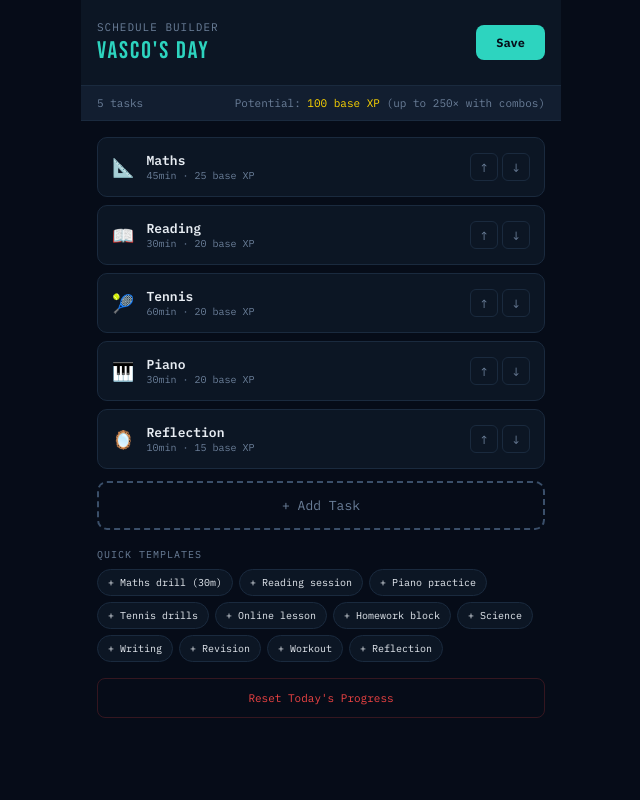
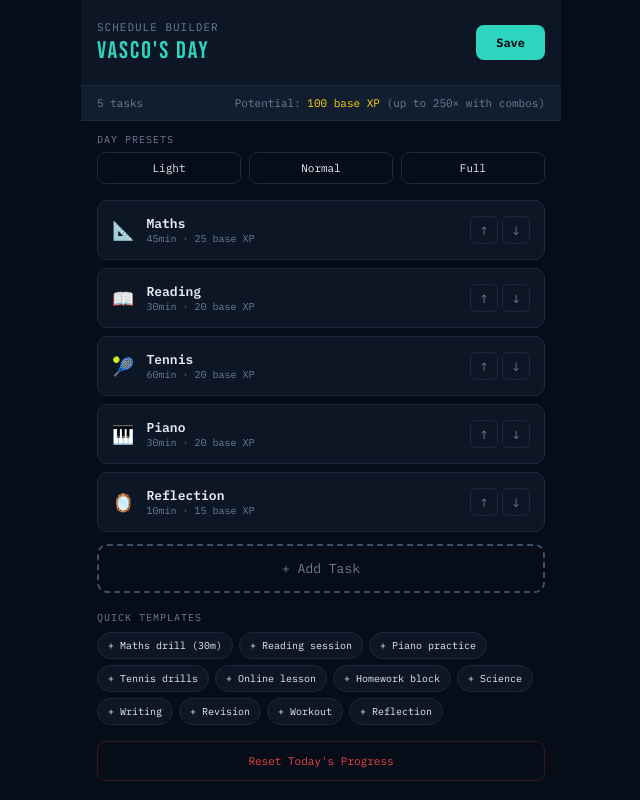
Before and after one commit to saraspalian-cpu/coach-maya, a React (Vite) app: page /schedule in a window 1280 px wide. Shown: the whole page, without its empty margins (319-959 px from the left). Built offline with nearby package versions, Linux system fonts and the light colour scheme.

Commit message:
v10.6: schedule presets + universal voice FAB
- 3 day presets in schedule builder: light/normal/full (overwrites tasks with curated templates)
- Floating mic FAB on every page (except onboarding/lesson) — tap to talk to Maya from anywhere

```diff
--- a/src/App.jsx
+++ b/src/App.jsx
@@ -5,6 +5,7 @@ import CommandBar from './features/maya/components/CommandBar'
 import AchievementModal from './features/maya/components/AchievementModal'
 import LiveLessonBanner from './features/maya/components/LiveLessonBanner'
 import BottomNav from './features/maya/components/BottomNav'
+import VoiceFab from './features/maya/components/VoiceFab'
 import ErrorBoundary from './features/maya/components/ErrorBoundary'
 import { loadProfile } from './features/maya/lib/profile'
 
@@ -90,6 +91,7 @@ function GatedRoutes() {
       <AchievementModal />
       <LiveLessonBanner />
       {!needsOnboarding && <BottomNav />}
+      {!needsOnboarding && <VoiceFab />}
     </>
   )
 }
--- a/src/features/maya/MayaSchedule.jsx
+++ b/src/features/maya/MayaSchedule.jsx
@@ -32,6 +32,32 @@ const TASK_TYPES = [
   { value: 'chores', label: 'Chores', icon: '🧹' },
   { value: 'reflection', label: 'Reflection', icon: '🪞' },
 ]
+
+// Whole-day presets — overwrite the schedule with a tested template
+const DAY_PRESETS = {
+  light: [
+    { name: 'Reading', type: 'reading', duration: 30 },
+    { name: 'Maths drill', type: 'maths', duration: 30 },
+    { name: 'Reflection', type: 'reflection', duration: 10 },
+  ],
+  normal: [
+    { name: 'Maths', type: 'maths', duration: 45 },
+    { name: 'Reading', type: 'reading', duration: 30 },
+    { name: 'Tennis', type: 'tennis', duration: 60 },
+    { name: 'Piano', type: 'piano', duration: 30 },
+    { name: 'Reflection', type: 'reflection', duration: 10 },
+  ],
+  full: [
+    { name: 'Morning ritual', type: 'reflection', duration: 10 },
+    { name: 'Maths', type: 'maths', duration: 45 },
+    { name: 'Reading', type: 'reading', duration: 30 },
+    { name: 'Online lesson', type: 'homework', duration: 45 },
+    { name: 'Tennis', type: 'tennis', duration: 60 },
+    { name: 'Piano', type: 'piano', duration: 30 },
+    { name: 'Homework', type: 'homework', duration: 30 },
+    { name: 'Evening reflection', type: 'reflection', duration: 10 },
+  ],
+}
 
 // One-tap templates for common task patterns
 const TEMPLATES = [
@@ -145,6 +171,34 @@ export default function MayaSchedule() {
       }}>
         <span>{tasks.length} tasks</span>
         <span>Potential: <span style={{ color: C.gold }}>{totalXP} base XP</span> (up to {Math.round(totalXP * 2.5)}× with combos)</span>
+      </div>
+
+      {/* Day Presets */}
+      <div style={{ padding: '12px 16px 0' }}>
+        <div style={{ fontSize: 10, color: C.muted, textTransform: 'uppercase', letterSpacing: 1, marginBottom: 6 }}>
+          Day presets
+        </div>
+        <div style={{ display: 'flex', gap: 8 }}>
+          {Object.entries(DAY_PRESETS).map(([key, preset]) => (
+            <button
+              key={key}
+              onClick={() => {
+                if (!confirm(`Replace today's schedule with the "${key}" preset?`)) return
+                const newTasks = preset.map((t, i) => ({
+                  ...t, id: `${Date.now()}_${i}`,
+                  startTime: null, completed: false,
+                }))
+                setTasks(newTasks)
+              }}
+              style={{
+                flex: 1, padding: '8px 4px',
+                background: 'transparent', border: `1px solid ${C.border}`,
+                borderRadius: 8, color: C.text, fontSize: 11,
+                fontFamily: C.mono, cursor: 'pointer', textTransform: 'capitalize',
+              }}
+            >{key}</button>
+          ))}
+        </div>
       </div>
 
       {/* Task List */}
--- /dev/null
+++ b/src/features/maya/components/VoiceFab.jsx
@@ -0,0 +1,39 @@
+import { useLocation, useNavigate } from 'react-router-dom'
+import { useMaya } from '../context/MayaContext'
+
+const C = {
+  bg: '#060c18', red: '#EF4444', teal: '#2DD4BF',
+}
+
+export default function VoiceFab() {
+  const location = useLocation()
+  const navigate = useNavigate()
+  const { isListening, startListening, stopListening } = useMaya()
+
+  // Hide on onboarding + lesson live (they have their own controls)
+  if (location.pathname === '/onboarding' || location.pathname === '/lesson') return null
+
+  return (
+    <button
+      onClick={() => {
+        if (isListening) stopListening()
+        else startListening()
+      }}
+      style={{
+        position: 'fixed',
+        bottom: 78, right: 16,
+        zIndex: 60,
+        width: 56, height: 56, borderRadius: 28,
+        background: isListening ? C.red : C.teal,
+        border: 'none',
+        boxShadow: isListening
+          ? `0 6px 24px ${C.red}99, 0 0 0 4px ${C.red}33`
+          : `0 6px 20px ${C.teal}66`,
+        color: C.bg, fontSize: 24, cursor: 'pointer',
+        display: 'flex', alignItems: 'center', justifyContent: 'center',
+        animation: isListening ? 'pulse 1.4s infinite' : 'none',
+      }}
+      title={isListening ? 'Stop listening' : 'Talk to Maya'}
+    >🎤</button>
+  )
+}
```
